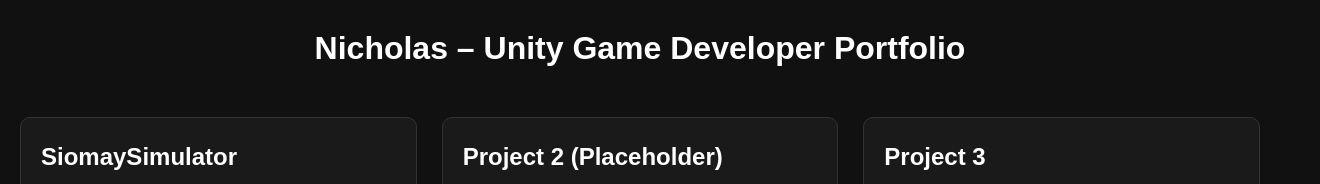
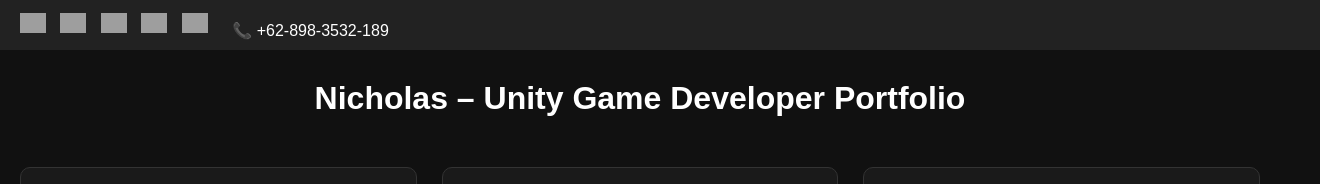
Before and after one commit to sagalanichol141/sagalanichol141, a plain HTML site: page index.html in a window 1280 px wide. Shown: the top 184 px of the page, 1320 px wide, since content can reach past the window. Drawn offline with Linux system fonts and the light colour scheme; grey boxes are pictures that could not be loaded.

Commit message:
test update socials header

```diff
--- a/index.html
+++ b/index.html
@@ -1,12 +1,50 @@
 <!DOCTYPE html>
 <html lang="en">
+
 <head>
     <meta charset="UTF-8">
     <meta name="viewport" content="width=device-width, initial-scale=1.0">
     <title>Nicholas – Unity Game Developer Portfolio</title>
     <link rel="stylesheet" href="style.css">
 </head>
+
 <body>
+
+    <header class="social-header">
+        <div class="social-left">
+
+            <!-- WhatsApp -->
+            <a href="https://wa.me/628983532189" target="_blank">
+                <img src="https://cdn-icons-png.flaticon.com/512/733/733585.png">
+            </a>
+
+            <!-- Email -->
+            <a href="mailto:EMAIL_KAMU">
+                <img src="https://cdn-icons-png.flaticon.com/512/732/732200.png">
+            </a>
+
+            <!-- YouTube -->
+            <a href="LINK_YT" target="_blank">
+                <img src="https://cdn-icons-png.flaticon.com/512/1384/1384060.png">
+            </a>
+
+            <!-- Instagram -->
+            <a href="LINK_IG" target="_blank">
+                <img src="https://cdn-icons-png.flaticon.com/512/2111/2111463.png">
+            </a>
+
+            <!-- TikTok -->
+            <a href="LINK_TIKTOK" target="_blank">
+                <img src="https://cdn-icons-png.flaticon.com/512/3046/3046121.png">
+            </a>
+
+            <!-- Phone Number (moved here) -->
+            <a href="tel:+628983532189" class="phone-number">
+                📞 +62-898-3532-189
+            </a>
+
+        </div>
+    </header>
 
     <h1 class="page-title">Nicholas – Unity Game Developer Portfolio</h1>
 
@@ -68,7 +106,8 @@
                 Solusi: menggunakan Zenject untuk dependency injection.
             </p>
 
-            <a class="more-btn" href="https://sagalanichol.itch.io/siomay-tycoon-simulator-alpha-testing" target="_blank">
+            <a class="more-btn" href="https://sagalanichol.itch.io/siomay-tycoon-simulator-alpha-testing"
+                target="_blank">
                 More About This Project
             </a>
         </div>
@@ -241,6 +280,7 @@
 
     </div>
 
-<script src="script.js"></script>
+    <script src="script.js"></script>
 </body>
+
 </html>
--- a/style.css
+++ b/style.css
@@ -61,7 +61,7 @@ body {
     position: relative;
 }
 
-.slide-track > * {
+.slide-track>* {
     width: 100%;
     height: 100%;
     object-fit: cover;
@@ -71,16 +71,17 @@ body {
     display: none;
 }
 
-.slide-track > *:first-child {
+.slide-track>*:first-child {
     display: block;
 }
 
 /* Buttons */
-.prev-btn, .next-btn {
+.prev-btn,
+.next-btn {
     position: absolute;
     top: 50%;
     transform: translateY(-50%);
-    background: rgba(0,0,0,0.5);
+    background: rgba(0, 0, 0, 0.5);
     border: none;
     color: white;
     padding: 10px 14px;
@@ -93,12 +94,14 @@ body {
 .prev-btn {
     left: 10px;
 }
+
 .next-btn {
     right: 10px;
 }
 
-.prev-btn:hover, .next-btn:hover {
-    background: rgba(255,255,255,0.2);
+.prev-btn:hover,
+.next-btn:hover {
+    background: rgba(255, 255, 255, 0.2);
 }
 
 /* Section Titles */
@@ -119,6 +122,7 @@ body {
     color: white;
     font-weight: bold;
 }
+
 .more-btn:hover {
     background: #006fe0;
 }
@@ -129,11 +133,76 @@ body {
         grid-template-columns: repeat(2, 1fr);
     }
 }
+
 @media (max-width: 600px) {
     .grid-container {
         grid-template-columns: 1fr;
     }
+
     .slideshow-container {
         height: 220px;
     }
 }
+
+/* ======= SOCIAL HEADER ======= */
+.social-header {
+    width: 100%;
+    padding: 10px 20px;
+    background: #222;
+    color: white;
+
+    display: flex;
+    justify-content: space-between;
+    align-items: center;
+    gap: 20px;
+
+    position: sticky;
+    top: 0;
+    z-index: 999;
+}
+
+.social-header img {
+    width: 26px;
+    height: 26px;
+    object-fit: contain;
+    margin-right: 10px;
+    transition: 0.2s;
+}
+
+.social-header img:hover {
+    transform: scale(1.15);
+}
+
+.social-left a {
+    display: inline-block;
+}
+
+.social-right {
+    font-size: 16px;
+    font-weight: 500;
+}
+
+/* Mobile Responsive */
+@media (max-width: 600px) {
+    .social-header {
+        flex-direction: column;
+        text-align: center;
+    }
+
+    .social-right {
+        margin-top: 6px;
+        font-size: 14px;
+    }
+}
+
+/* Phone number styling */
+.phone-number {
+    color: white;
+    font-size: 16px;
+    text-decoration: none;
+    margin-left: 10px;
+}
+
+.phone-number:hover {
+    opacity: 0.7;
+}
```
